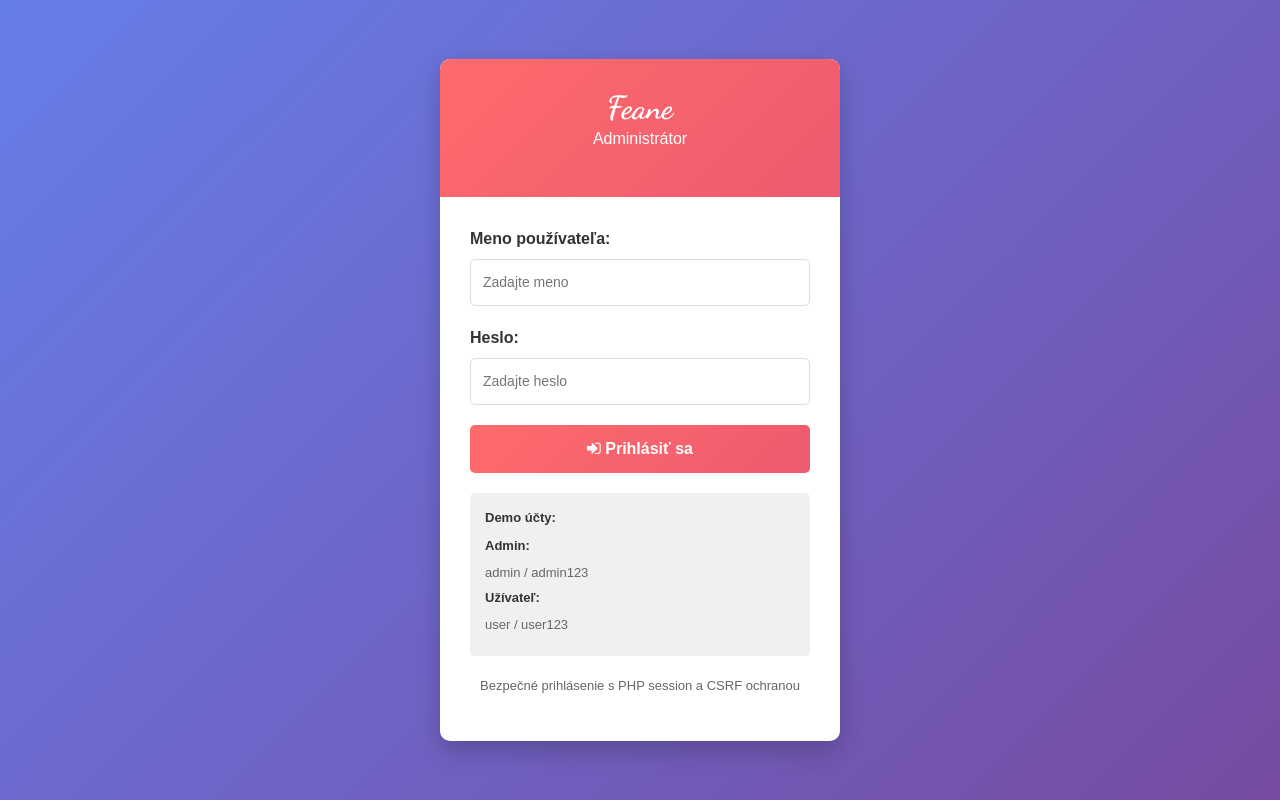
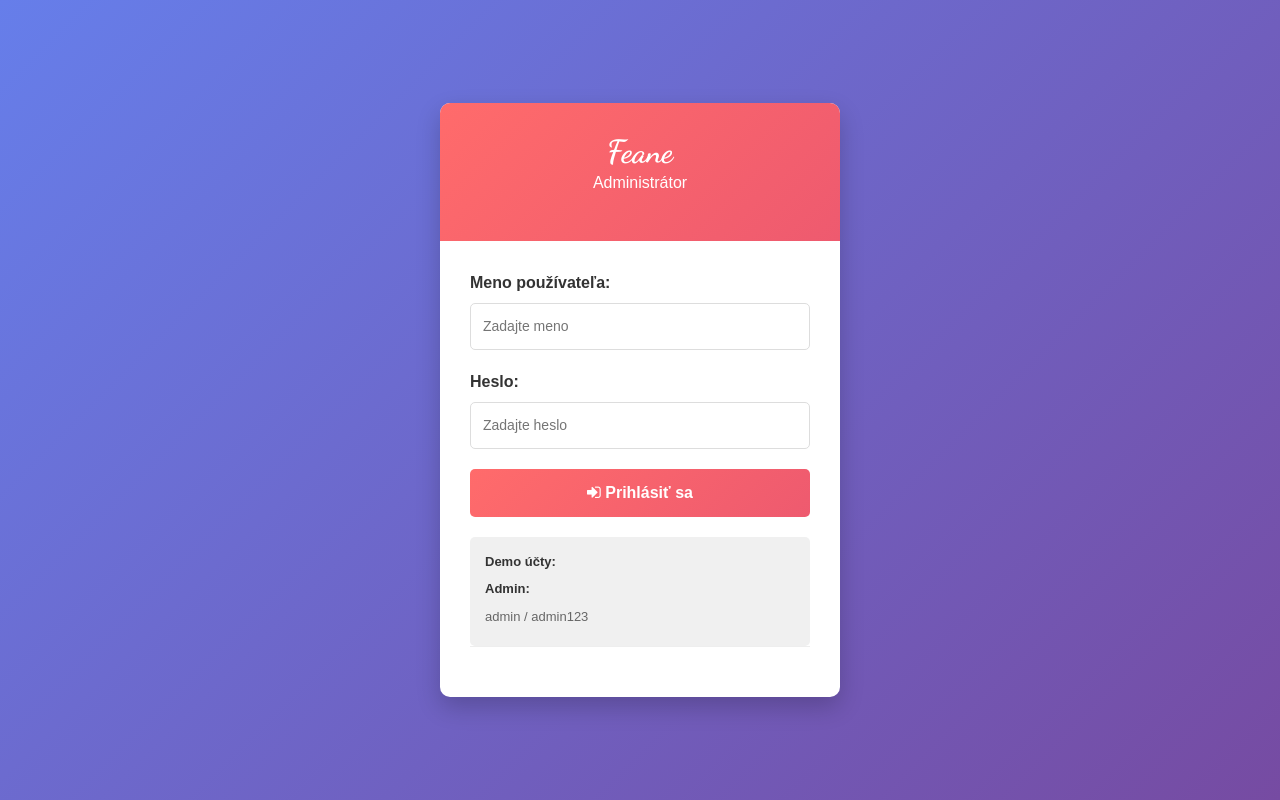
Before and after one commit to pavolborec-oss/feane-1.0.0, a PHP site: page /login.php in a window 1280 px wide. Run offline with PHP 8.4, Linux system fonts and the light colour scheme.

Commit message:
update login page

```diff
--- a/login.php
+++ b/login.php
@@ -248,11 +248,11 @@ if (empty($_SESSION['csrf_token'])) {
             <div class="demo-credentials">
                 <strong>Demo účty:</strong>
                 <p><strong>Admin:</strong> admin / admin123</p>
-                <p><strong>Užívateľ:</strong> user / user123</p>
+
             </div>
 
             <div class="login-footer">
-                <p>Bezpečné prihlásenie s PHP session a CSRF ochranou</p>
+
             </div>
         </div>
     </div>
```
